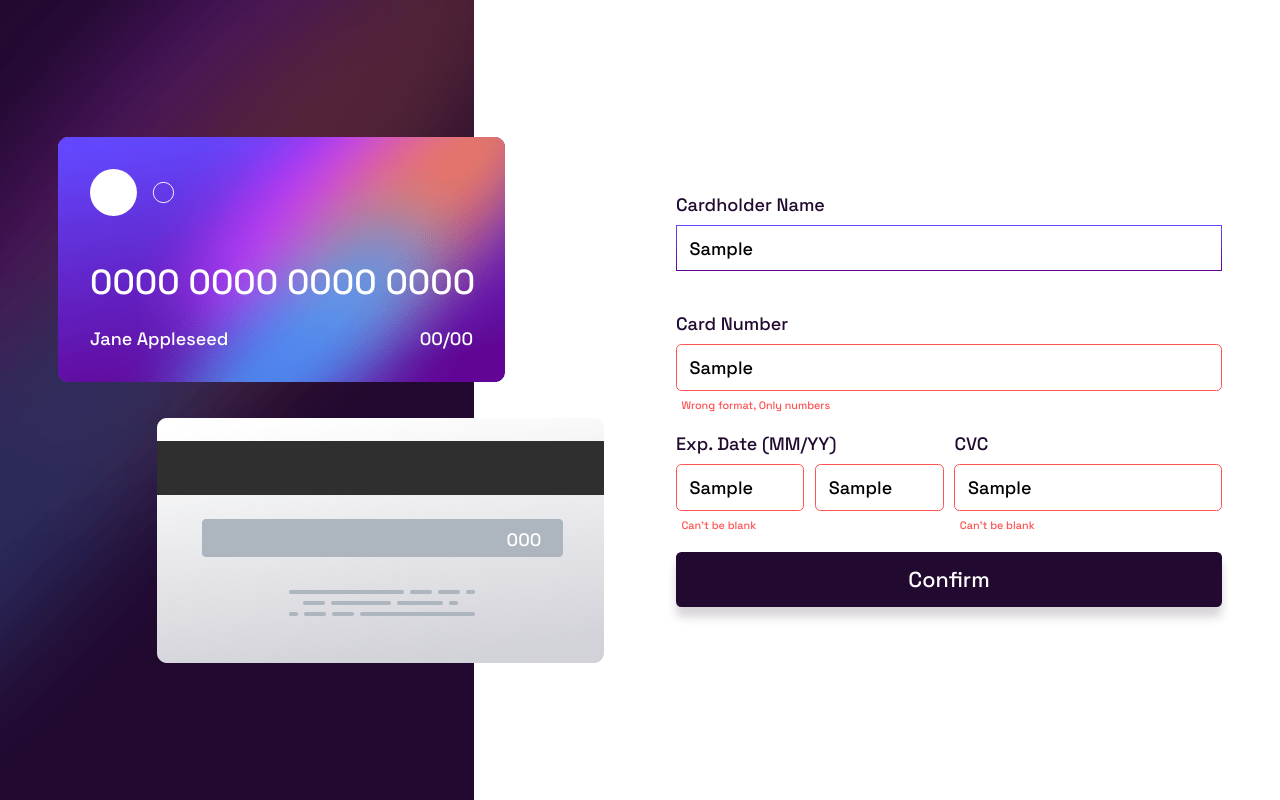
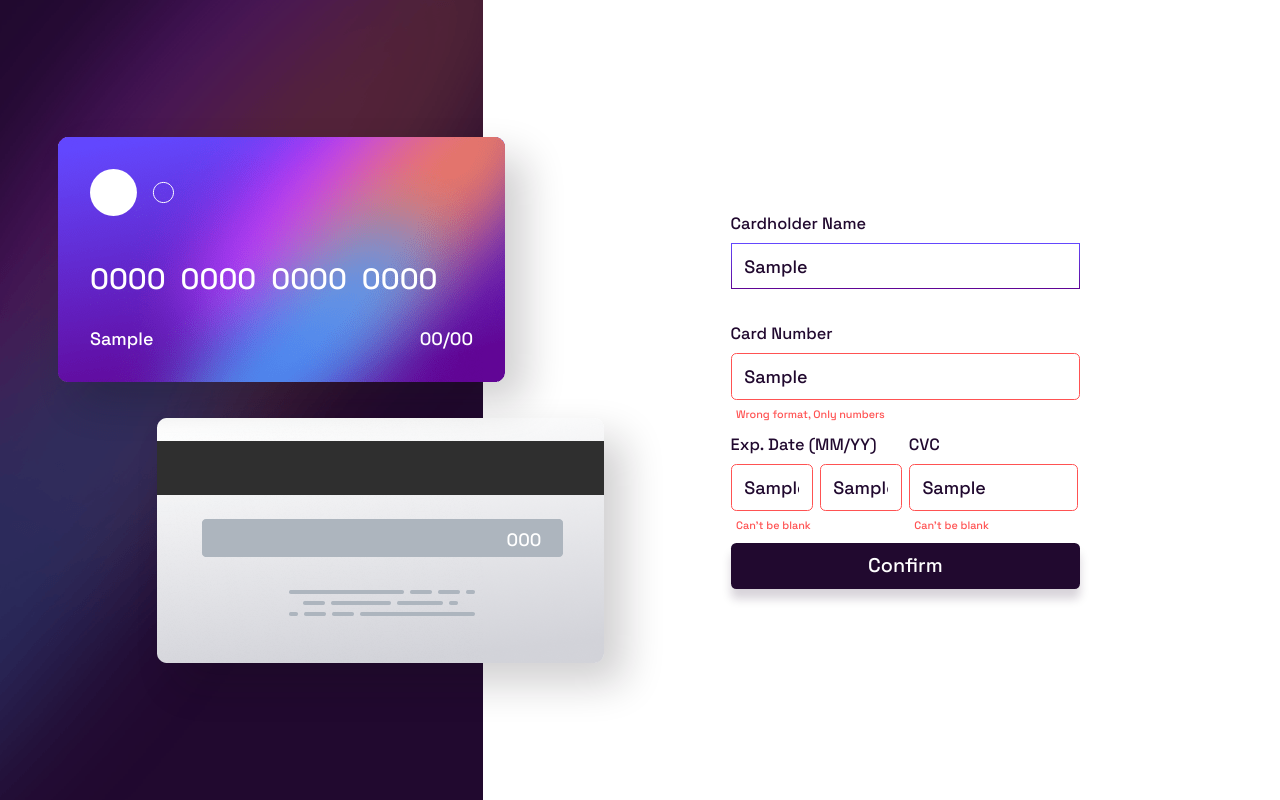
Before and after one commit to mostafamohamed1/interactive-card-details-form, a website built with Vite: page index.html in a window 1280 px wide. Both pictures are taken after typing "Sample", "Sample", "Sample", "Sample", "Sample" into the empty fields and a click on the input "Confirm". Built offline with nearby package versions, Linux system fonts and the light colour scheme.

Commit message:
Final: Js Functional

```diff
--- /dev/null
+++ b/controller.js
@@ -0,0 +1,189 @@
+import { render } from "lit-html";
+
+export default class InteractiveCard {
+  #counter = 0;
+
+  // Vaildation
+  #validCardName = false;
+  #validCardNumber = false;
+  #validCardMonth = false;
+  #validCardYear = false;
+  #validCardCvc = false;
+
+  constructor(done) {
+    // Templates
+    this.doneTemp = done;
+
+    // Elements
+    this.form = document.getElementById("form");
+    this.cardName = document.getElementById("card-name");
+    this.cardNumber = document.getElementById("card-number");
+    this.cardMonth = document.getElementById("card-expire-MM");
+    this.cardYear = document.getElementById("card-expire-YY");
+    this.cardCvc = document.getElementById("card-cvc");
+
+    this.cardNamePlaceholder = document.querySelector(".card__name");
+    this.cardNumberPlaceHolder = document.querySelector(".card__number");
+    this.cardDatePlaceHolder = document.querySelector(".card__date");
+    this.cardCvcPlaceHolder = document.querySelector(".card__pin");
+
+    // Handling Events
+    this.handelEvent(this.form, "submit", this.handelSubmit.bind(this));
+    this.handelEvent(this.cardName, "blur", this.handelCardName.bind(this));
+    this.handelEvent(this.cardNumber, "blur", this.handelCardNumber.bind(this));
+    this.handelEvent(this.cardMonth, "blur", this.handelCardMonth.bind(this));
+    this.handelEvent(this.cardYear, "blur", this.handelCardYear.bind(this));
+    this.handelEvent(this.cardCvc, "blur", this.handelCardCvc.bind(this));
+  }
+
+  // Helper Function
+  handelEvent(element, ev, cb) {
+    element.addEventListener(ev, cb);
+  }
+
+  validEntry(element) {
+    if (element.classList.contains("invalid")) {
+      element.classList.remove("invalid");
+    }
+
+    if (element.classList.contains("valid")) {
+      element.classList.remove("valid");
+    }
+  }
+
+  errorMessage(element, status) {
+    if (status) element.style.visibility = "visible";
+    else element.style.visibility = "hidden";
+  }
+
+  // Trigger Event Statement
+  handelCardName() {
+    let value = this.cardName.value.trim();
+
+    if (value.length > 0 && !/\d/.test(value)) {
+      this.validEntry(this.cardName);
+      this.cardName.classList.add("valid");
+      this.errorMessage(this.cardName.nextElementSibling, false);
+      this.cardNamePlaceholder.textContent = value;
+      return (this.#validCardName = true);
+    } else {
+      this.validEntry(this.cardName);
+      this.cardName.classList.add("invalid");
+      this.errorMessage(this.cardName.nextElementSibling, true);
+      this.#validCardName = true;
+    }
+
+    if (value == "") {
+      this.validEntry(this.cardName);
+      this.errorMessage(this.cardName.nextElementSibling, false);
+      return (this.#validCardName = true);
+    }
+  }
+
+  handelCardNumber() {
+    let value = this.cardNumber.value.trim();
+
+    if (value.length > 0 && !/\D/.test(value)) {
+      this.validEntry(this.cardNumber);
+      this.cardNumber.classList.add("valid");
+      this.errorMessage(this.cardNumber.nextElementSibling, false);
+      this.cardNumberPlaceHolder.textContent = value.match(/.{1,4}/g).join(" ");
+      return (this.#validCardNumber = true);
+    } else {
+      this.validEntry(this.cardNumber);
+      this.cardNumber.classList.add("invalid");
+      this.errorMessage(this.cardNumber.nextElementSibling, true);
+      this.#validCardNumber = true;
+    }
+
+    if (value == "") {
+      this.validEntry(this.cardNumber);
+      this.errorMessage(this.cardNumber.nextElementSibling, false);
+      return (this.#validCardNumber = true);
+    }
+  }
+
+  handelCardMonth() {
+    let value = this.cardMonth.value.trim();
+
+    if (value.length > 0 && !/\D/.test(value)) {
+      this.validEntry(this.cardMonth);
+      this.cardMonth.classList.add("valid");
+      this.errorMessage(this.cardMonth.parentElement.nextElementSibling, false);
+      this.cardDatePlaceHolder.textContent = value;
+      return (this.#validCardMonth = true);
+    } else {
+      this.validEntry(this.cardMonth);
+      this.cardMonth.classList.add("invalid");
+      this.errorMessage(this.cardMonth.parentElement.nextElementSibling, true);
+      this.#validCardMonth = false;
+    }
+
+    if (value == "") {
+      this.validEntry(this.cardMonth);
+      this.errorMessage(this.cardMonth.parentElement.nextElementSibling, false);
+      return (this.#validCardMonth = true);
+    }
+  }
+
+  handelCardYear() {
+    let value = this.cardYear.value.trim();
+
+    if (value.length > 0 && !/\D/.test(value)) {
+      this.validEntry(this.cardYear);
+      this.cardYear.classList.add("valid");
+      this.errorMessage(this.cardYear.parentElement.nextElementSibling, false);
+      this.cardDatePlaceHolder.textContent += "/" + value;
+      return (this.#validCardYear = true);
+    } else {
+      this.validEntry(this.cardYear);
+      this.cardYear.classList.add("invalid");
+      this.errorMessage(this.cardYear.parentElement.nextElementSibling, true);
+      this.#validCardYear = false;
+    }
+
+    if (value == "") {
+      this.validEntry(this.cardYear);
+      this.errorMessage(this.cardYear.parentElement.nextElementSibling, false);
+      return (this.#validCardYear = false);
+    }
+  }
+
+  handelCardCvc() {
+    let value = this.cardCvc.value.trim();
+
+    if (value.length > 0 && !/\D/.test(value)) {
+      this.validEntry(this.cardCvc);
+      this.cardCvc.classList.add("valid");
+      this.errorMessage(this.cardCvc.nextElementSibling, false);
+      this.cardCvcPlaceHolder.textContent = value;
+      return (this.#validCardCvc = true);
+    } else {
+      this.validEntry(this.cardCvc);
+      this.cardCvc.classList.add("invalid");
+      this.errorMessage(this.cardCvc.nextElementSibling, true);
+      this.#validCardCvc = false;
+    }
+
+    if (value == "") {
+      this.validEntry(this.cardCvc);
+      this.errorMessage(this.cardCvc.nextElementSibling, false);
+      return (this.#validCardCvc = true);
+    }
+  }
+
+  handelSubmit(e) {
+    e.preventDefault();
+
+    if (
+      this.#validCardCvc &&
+      this.#validCardMonth &&
+      this.#validCardName &&
+      this.#validCardNumber &&
+      this.#validCardYear
+    ) {
+      this.form.remove();
+      render(this.doneTemp(), document.getElementById("$1"));
+    }
+  }
+}
--- a/main.js
+++ b/main.js
@@ -1,22 +1,29 @@
+import { html, render } from "lit-html";
+import InteractiveCard from "./controller";
+
 import "./style.css";
 import bgCardBack from "./images/bg-card-back.png";
 import bgCardFront from "./images/bg-card-front.png";
 import logoCard from "./images/card-logo.svg";
+import iconComplete from "./images/icon-complete.svg";
 
-const app = (document.getElementById("app").innerHTML = `
-  <div class="card__preview">
-    <div class="card__front">
-      <img class="card__front-bg" src=".${bgCardFront}" alt="card front" />
-      <img class="card__logo" src=".${logoCard}" alt="card logo" />
-      <span class="card__number">0000 0000 0000 0000</span>
-      <span class="card__name">Jane Appleseed</span>
-      <span class="card__date">00/00</span>
+const app = document.getElementById("app");
+
+const done = () => {
+  return html`
+    <div class="card__message">
+      <div class="card__icon">
+        <img class="card__icon--complete" src=".${iconComplete}" alt="Complete" />
       </div>
-    <div class="card__back">
-      <img class="card__back-bg" src=".${bgCardBack}" alt="card back" />
-      <span class="card__pin">000</span>
+      <h1>Thank You!</h1>
+      <p class="message">We've added your card details</p>
+      <button class="btn" type="button">Continue</button>
     </div>
-  </div>
+  `;
+};
+
+const register = () => {
+  return html`
     <form class="form" id="form" action="#">
       <div class="form__control">
         <label for="card-name">Cardholder Name</label>
@@ -35,6 +42,7 @@ const app = (document.getElementById("app").innerHTML = `
           type="text"
           id="card-number"
           placeholder="e.g. 1234 5678 9123 0000"
+          maxlength="16"
         />
         <span class="card-warn">Wrong format, Only numbers</span>
       </div>
@@ -42,18 +50,20 @@ const app = (document.getElementById("app").innerHTML = `
         <div>
           <div>
             <label for="card-expire">Exp. Date (MM/YY)</label>
-          <div id="card-expire">
+            <div class="card-expire">
               <input
                 class="card__input"
                 type="text"
                 id="card-expire-MM"
                 placeholder="MM"
+                maxlength="2"
               />
               <input
                 class="card__input"
                 type="text"
                 id="card-expire-YY"
                 placeholder="YY"
+                maxlength="2"
               />
             </div>
             <span class="card-warn">Can't be blank</span>
@@ -66,61 +76,35 @@ const app = (document.getElementById("app").innerHTML = `
         </div>
       </div>
       <div class="form__control">
-      <input class="btn" type="submit" value="Confirm" />
+        <input id="submit" class="btn" type="submit" value="Confirm" />
       </div>
     </form>
+  `;
+};
 
-`);
+const tempHTML = () => {
+  return html`
+    <div class="card__preview">
+      <div class="card__front">
+        <img class="card__front-bg" src=".${bgCardFront}" alt="card front" />
+        <img class="card__logo" src=".${logoCard}" alt="card logo" />
+        <span class="card__number"
+          >0000&nbsp;&nbsp;0000&nbsp;&nbsp;0000&nbsp;&nbsp;0000</span
+        >
+        <span class="card__name">Jane Appleseed</span>
+        <span class="card__date">00/00</span>
+      </div>
+      <div class="card__back">
+        <img class="card__back-bg" src=".${bgCardBack}" alt="card back" />
+        <span class="card__pin">000</span>
+      </div>
+    </div>
+    <div id="$1">${register()}</div>
+  `;
+};
 
-const form = document.getElementById("form");
-const inputs = document.querySelectorAll("input");
-const inputNumber = document.getElementById("card-number");
+const loader = () => tempHTML();
 
-let counter = 0;
-inputNumber.addEventListener("keyup", (e) => {
-  if (e.key >= 0 && e.key <= 9) {
-    counter++;
-    if (counter == 4) {
-      inputNumber.value += " ";
-      counter = 0;
-    }
-  }
-});
+render(loader(), app);
 
-form.addEventListener("submit", (e) => {
-  e.preventDefault();
-  console.log(inputs);
-
-  if (inputs[0] !== "" && inputs[0].value.match(/[a-zA-Z]+/)) {
-    inputs[0].classList.add("valid");
-  } else {
-    inputs[0].classList.add("invalid");
-    inputs[0].nextElementSibling.style.visibility = "visible";
-  }
-
-  if (inputs[1] !== "" && inputs[1].value.match(/[1-9]+/)) {
-    inputs[1].classList.add("valid");
-  } else {
-    inputs[1].classList.add("invalid");
-    inputs[1].nextElementSibling.style.visibility = "visible";
-  }
-
-  if (inputs[2] !== "" && inputs[2].value.match(/[1-9]+/)) {
-    inputs[2].classList.add("valid");
-  } else {
-    inputs[2].classList.add("invalid");
-    inputs[2].parentElement.nextElementSibling.style.visibility = "visible";
-  }
-
-  if (inputs[3] !== "" && inputs[3].value.match(/[1-9]+/)) {
-    inputs[3].classList.add("valid");
-  } else {
-    inputs[3].classList.add("invalid");
-  }
-  if (inputs[4] !== "" && inputs[4].value.match(/[1-9]+/)) {
-    inputs[4].classList.add("valid");
-  } else {
-    inputs[4].classList.add("invalid");
-    inputs[4].nextElementSibling.style.visibility = "visible";
-  }
-});
+new InteractiveCard(done);
--- a/style.css
+++ b/style.css
@@ -15,6 +15,15 @@
   --box-shadow-1: 0 10px 10px hsla(278, 68%, 11%, 0.176);
 }
 
+@keyframes moveLeft {
+  0% {
+    transform: translateX(110%);
+  }
+  100% {
+    transform: translateX(0);
+  }
+}
+
 * {
   margin: 0;
   padding: 0;
@@ -23,15 +32,15 @@
 
 html {
   box-sizing: border-box;
-  font-size: var(--font-size);
+  font-size: 93.75%;
 }
 
 body {
   min-height: 100vh;
   font-family: var(--font-family);
-  background-image: url(./images/bg-main-mobile.png);
+  background-image: url("./images/bg-main-mobile.png");
   background-repeat: no-repeat;
-  background-size: 100% 35%;
+  /* background-size: 100% 35%; */
 }
 
 main {
@@ -42,12 +51,17 @@ main {
   padding-block: 1.5rem;
   display: grid;
   grid-template-rows: 1.7fr 2fr;
+  gap: 3rem;
+  overflow-x: hidden;
 }
 
-@media (min-width: 992px) {
+@media (min-width: 375px) {
+  html {
+    font-size: var(--font-size);
+  }
   body {
-    background-image: url(./images/bg-main-desktop.png);
-    background-size: 37% 100%;
+    background-image: url("./images/bg-main-desktop.png");
+    /* background-size: 37% 100%; */
   }
 
   main {
@@ -83,6 +97,8 @@ img {
   position: absolute;
   width: min-content;
   color: var(--clr-nature-100);
+  box-shadow: 20px 20px 40px hsla(270, 26%, 7%, 0.2);
+  border-radius: 0.6rem;
 }
 
 .card__front > *:not(.card__front-bg),
@@ -104,7 +120,7 @@ img {
 .card__number {
   top: 50%;
   left: var(--card-padding);
-  font-size: 1.21rem;
+  font-size: 1.1rem;
 }
 
 .card__name {
@@ -125,7 +141,7 @@ img {
   font-size: 0.7rem;
 }
 
-@media (min-width: 992px) {
+@media (min-width: 375px) {
   .card__preview {
     display: grid;
     gap: 2rem;
@@ -152,7 +168,7 @@ img {
   }
 
   .card__number {
-    font-size: 1.93rem;
+    font-size: 1.63rem;
   }
 
   .card__name,
@@ -162,13 +178,21 @@ img {
   }
 }
 
-.form {
+.form,
+.card__message {
   width: 100%;
-  margin: 0 auto;
+}
+
+@media (min-width: 375px) {
+  .form,
+  .card__message {
+    width: 80%;
+    margin: 0 auto;
+  }
 }
 
 .form__control:not(:last-child) {
-  margin-bottom: 1rem;
+  margin-bottom: 0.5rem;
 }
 
 .form__control {
@@ -181,6 +205,7 @@ img {
 
 .form__control label {
   color: var(--clr-nature-800);
+  font-size: 0.911rem;
 }
 
 .form__control .card-warn {
@@ -199,6 +224,11 @@ img {
   border-radius: 0.3rem;
   font-size: 1rem;
   font-family: var(--font-family);
+  color: var(--clr-nature-800);
+}
+
+.card__input::placeholder {
+  color: var(--clr-nature-300);
 }
 
 .card__input.valid {
@@ -225,30 +255,58 @@ img {
   width: 49%;
 }
 
-.form__control > div > div:first-child #card-expire {
+.form__control > div > div:first-child .card-expire {
   display: flex;
   justify-content: space-between;
 }
 
 .form__control > div > div:last-child > .card__input {
-  width: 100%;
+  width: 99%;
 }
 
-.form__control > div > div:first-child #card-expire > .card__input {
+.form__control > div > div:first-child .card-expire > .card__input {
   width: 48%;
 }
 
 .btn {
   width: 100%;
+
   border: none;
   border-radius: 0.3rem;
-  padding: 0.8rem 0;
-
-  font-size: 1.2rem;
+  padding: 0.6rem 0;
+  font-size: 1.1rem;
   font-family: var(--font-family);
   background-color: var(--clr-nature-800);
-
   color: var(--clr-nature-100);
   cursor: pointer;
   box-shadow: var(--box-shadow-1);
 }
+
+.card__message {
+  text-align: center;
+  animation: moveLeft 0.5s ease-in-out;
+}
+
+.card__icon {
+  margin-bottom: 1rem;
+  display: flex;
+  justify-content: center;
+}
+
+.card__message h1 {
+  color: var(--clr-nature-800);
+  font-weight: 500;
+  margin-bottom: 0.3rem;
+}
+
+.card__message p {
+  color: var(--clr-nature-500);
+  font-weight: 500;
+  font-size: 0.8rem;
+  margin-bottom: 3rem;
+}
+
+.card__message .btn {
+  width: max-content;
+  padding-inline: 7rem;
+}
```
Also changed, not shown: docs/index.html (deleted, +0 -46 lines), index.html (+1 -1 lines), dist/assets/bg-card-back-503939c0.png (renamed from docs/assets/bg-card-back-503939c0.png), dist/assets/bg-card-front-5aca8db4.png (renamed from docs/assets/bg-card-front-5aca8db4.png), dist/assets/bg-main-desktop-8bf4510a.png (renamed from docs/assets/bg-main-desktop-8bf4510a.png), dist/assets/bg-main-mobile-9e839c55.png (renamed from docs/assets/bg-main-mobile-9e839c55.png), dist/assets/card-logo-c6566e76.svg (renamed from docs/assets/card-logo-c6566e76.svg), dist/assets/icon-complete-0e154f18.svg (added), dist/index.html (added), 4 other files. Lines whose indentation alone changed are shown as unchanged.
